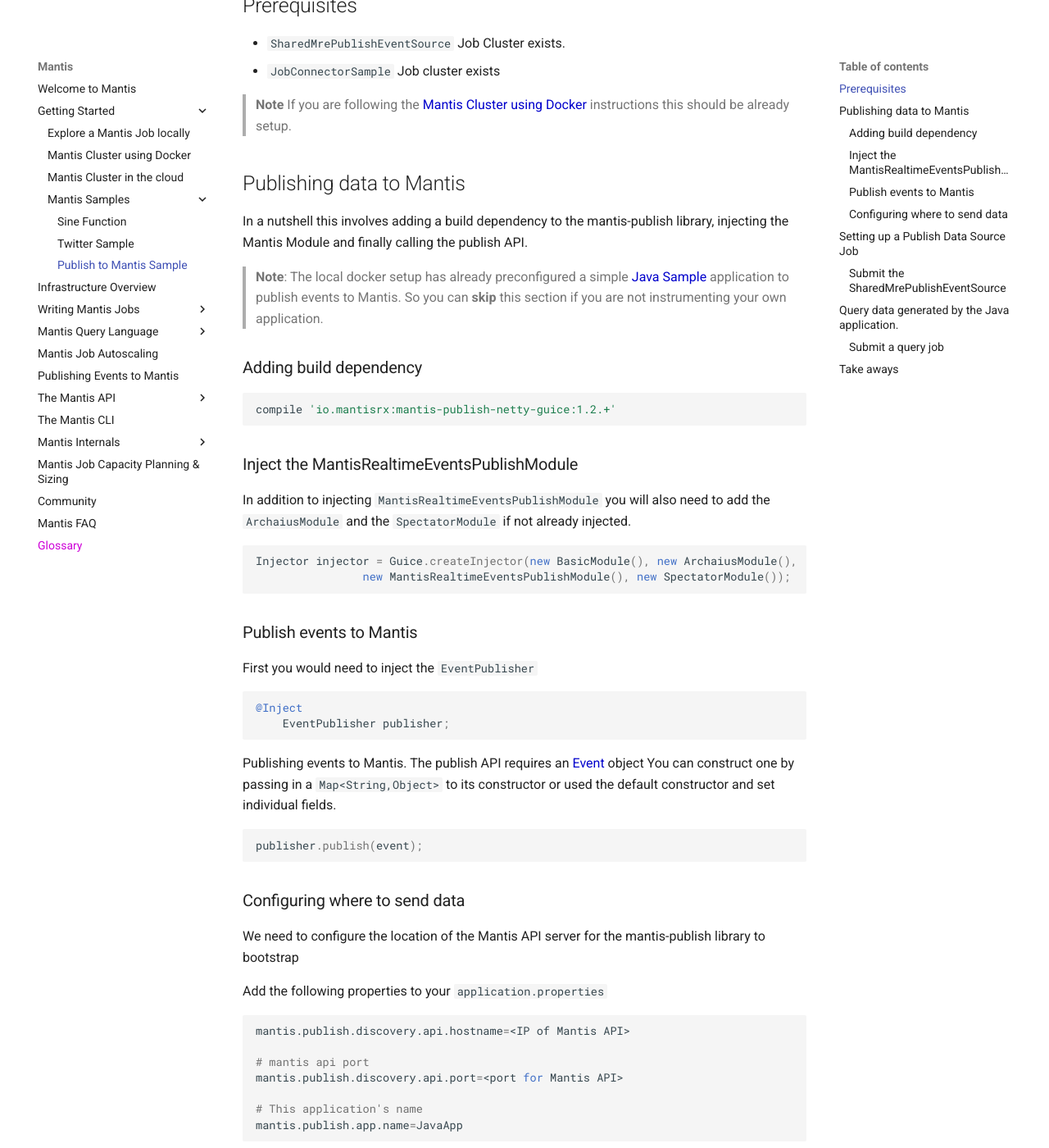
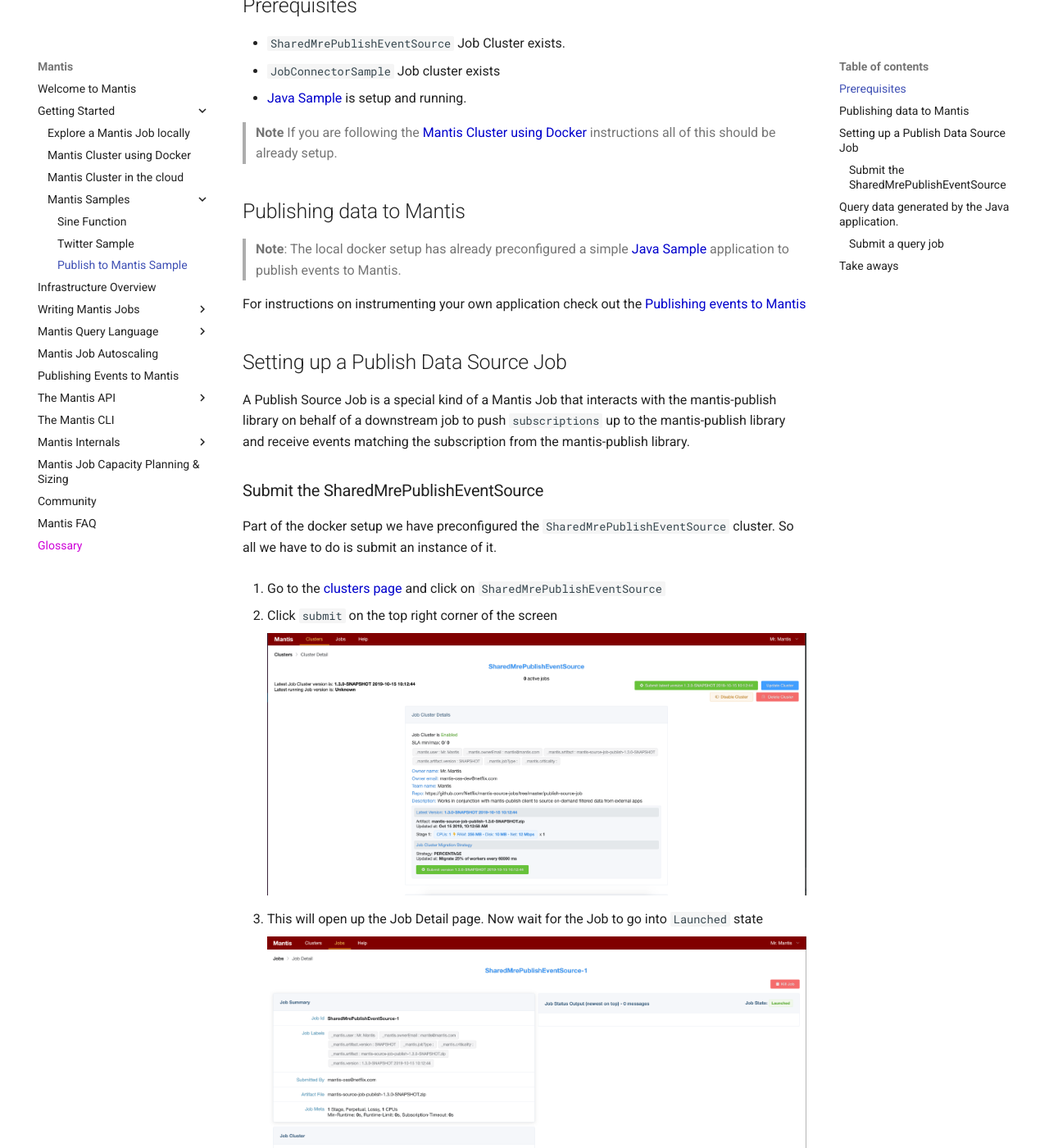
Before and after one commit to Netflix/mantis, an MkDocs documentation site: the page built from docs/docs/gettingstarted/samples/publishsample.md, in a window 1280 px wide and 1400 px high, scrolled down 533 px. Shown: the whole window at 82% size. Built offline with MkDocs 1.6.1 and Material for MkDocs 9.7.7, drawn with Linux system fonts in a browser that asks for light colours; comment, search, counter and statistics services are not loaded; some of the changed text lies outside the part shown.

Commit message:
checkpoint

````diff
--- a/docs/docs/gettingstarted/samples/publishsample.md
+++ b/docs/docs/gettingstarted/samples/publishsample.md
@@ -17,67 +17,19 @@
 
 * `SharedMrePublishEventSource` Job Cluster exists.
 * `JobConnectorSample` Job cluster exists
+* [Java Sample](https://github.com/Netflix/mantis-examples/tree/master/mantis-publish-sample) is setup and running.
 
-> **Note** If you are following the [Mantis Cluster using Docker](../docker.md) instructions this
+> **Note** If you are following the [Mantis Cluster using Docker](../docker.md) instructions all of this
 >should be already setup.
 
 
 ## Publishing data to Mantis
 
-In a nutshell this involves adding a build dependency to the mantis-publish library, injecting
-the Mantis Module and finally calling the publish API.
+>  **Note**: The local docker setup has already preconfigured a simple [Java Sample](https://github.com/Netflix/mantis-examples/tree/master/mantis-publish-sample) application to publish events
+to Mantis.
 
->  **Note**: The local docker setup has already preconfigured a simple [Java Sample](https://github.com/Netflix/mantis-examples/tree/master/mantis-publish-sample) application to publish events
-to Mantis. So you can **skip** this section if you are not instrumenting your own application.
+For instructions on instrumenting your own application check out the [Publishing events to Mantis](../../internals/mre.md)
 
-### Adding build dependency
-
-```bash
-compile 'io.mantisrx:mantis-publish-netty-guice:1.2.+'
-
-```
-
-### Inject the MantisRealtimeEventsPublishModule
-
-In addition to injecting `MantisRealtimeEventsPublishModule` you will also need to add the
-`ArchaiusModule` and the `SpectatorModule` if not already injected.
-```java
-Injector injector = Guice.createInjector(new BasicModule(), new ArchaiusModule(),
-                new MantisRealtimeEventsPublishModule(), new SpectatorModule());
-```
-
-### Publish events to Mantis
-
-First you would need to inject the `EventPublisher`
-```java
-@Inject
-    EventPublisher publisher;
-```
-
-Publishing events to Mantis. The publish API requires an [Event](https://github.com/Netflix/mantis-publish/blob/master/mantis-publish-core/src/main/java/io/mantisrx/publish/api/Event.java) object
-You can construct one by passing in a `Map<String,Object>` to its constructor or used the default constructor
-and set individual fields.
-
-```java
-
-publisher.publish(event);
-```
-
-### Configuring where to send data
-
-We need to configure the location of the Mantis API server for the mantis-publish library to bootstrap
-
-Add the following properties to your `application.properties`
-
-```bash
-mantis.publish.discovery.api.hostname=<IP of Mantis API>
-
-# mantis api port
-mantis.publish.discovery.api.port=<port for Mantis API>
-
-# This application's name
-mantis.publish.app.name=JavaApp
-```
 ## Setting up a Publish Data Source Job
 
 A Publish Source Job is a special kind of a Mantis Job that interacts with the mantis-publish library
@@ -141,7 +93,7 @@
    previous step.
    * We set the `criterion` key in the payload to our MQL query `select * from defaultStream where status==500`
 
-   Click on Submit.
+   Click on `Submit`.
 
 On the Job Detail page scroll down to the `Job Output` section and click on Start.
    In a few seconds you should see events matching our query flow through.
--- a/docs/docs/internals/mre.md
+++ b/docs/docs/internals/mre.md
@@ -19,19 +19,44 @@
 To add this library to your application, include [mantis-publish-netty](https://search.maven.org/search?q=a:mantis-publish-netty)
 in your application’s dependencies.
 
+```bash
+compile 'io.mantisrx:mantis-publish-netty:1.2.+'
+```
+
+If your application is guice enabled you can do the following
+```bash
+compile 'io.mantisrx:mantis-publish-netty-guice:1.2.+'
+```
+!!! note
+    A spring based module is coming soon.
+
 ## How to Stream Events Into Mantis
 
-If your application wants to stream events into Mantis, you can use the Mantis Publish library directly by
-instantiating a `MantisEventPublisher` in your application code. In order to create a `MantisEventPublisher`,
+### Setting up the client.
+To stream events into Mantis
+
+***Without dependency injection***:
+
+Directly instantiate a `MantisEventPublisher` in your application code. In order to create a `MantisEventPublisher`,
 you will have to inject a few parameters. An example of which parameters are required and how to inject them
 can be found in [here](https://github.com/Netflix/mantis-publish/blob/master/mantis-publish-netty/src/test/java/io/mantisrx/publish/netty/LocalMrePublishClientInitializer.java).
+Next, you must use the `MrePublishClientInitializer` class and call `MrePublishClientInitializer#start` to start all
+the underlying components
 
-Once injected, either manually via constructor or an injection framework such as Guice or Spring,
-you must use the `MrePublishClientInitializer` class and call `MrePublishClientInitializer#start` to start all
-the underlying components. From there, you can get an event publisher by calling `MrePublishClientInitializer#getEventPublisher`.
-An example of this can be found [here](https://github.com/Netflix/mantis-publish/blob/master/mantis-publish-netty/src/test/java/io/mantisrx/publish/netty/LocalMrePublishClientInitializer.java#L123-L133).
+***With Guice***:
 
-Then, for each event your application generates, create a `Event` object with your desired event fields,
+Inject the `MantisRealtimeEventsPublishModule` into your application.
+In addition to injecting `MantisRealtimeEventsPublishModule` you will also need to add the
+`ArchaiusModule` and the `SpectatorModule` if not already injected.
+```java
+    Injector injector = Guice.createInjector(new BasicModule(), new ArchaiusModule(),
+                new MantisRealtimeEventsPublishModule(), new SpectatorModule());
+```
+
+Once injected, either manually via constructor or an injection framework such as Guice or Spring, the mantis-publish
+library is ready for use.
+
+For each event your application wishes to send to Mantis, create a `Event` object with your desired event fields,
 and pass that `Event` to the `MantisEventPublisher#publish` method. For example:
 
 ```java hl_lines="9 18"
@@ -44,6 +69,23 @@
 // if a subscription with a matching MQL query exists.
 eventPublisher.publish(event);
 ```
+
+### Configuring where to send data
+
+We need to configure the location of the Mantis API server for the mantis-publish library to bootstrap
+
+Add the following properties to your `application.properties`
+
+```bash
+mantis.publish.discovery.api.hostname=<IP of Mantis API>
+
+# mantis api port
+mantis.publish.discovery.api.port=<port for Mantis API>
+
+# This application's name
+mantis.publish.app.name=JavaApp
+```
+
 
 ## The Runtime Flow of Mantis Publish
 
````
Also changed, not shown: docs/docs/index.md (+36 -10 lines).
